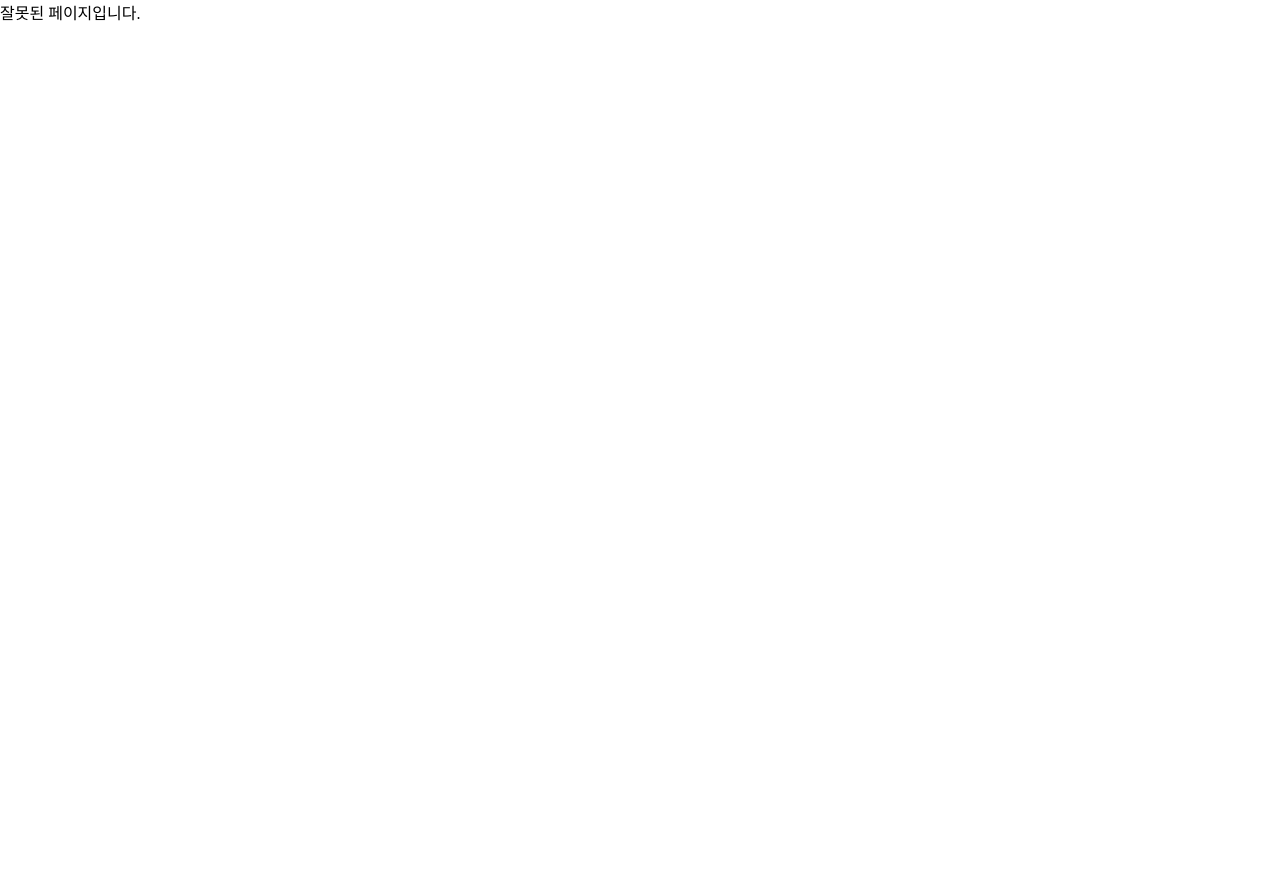
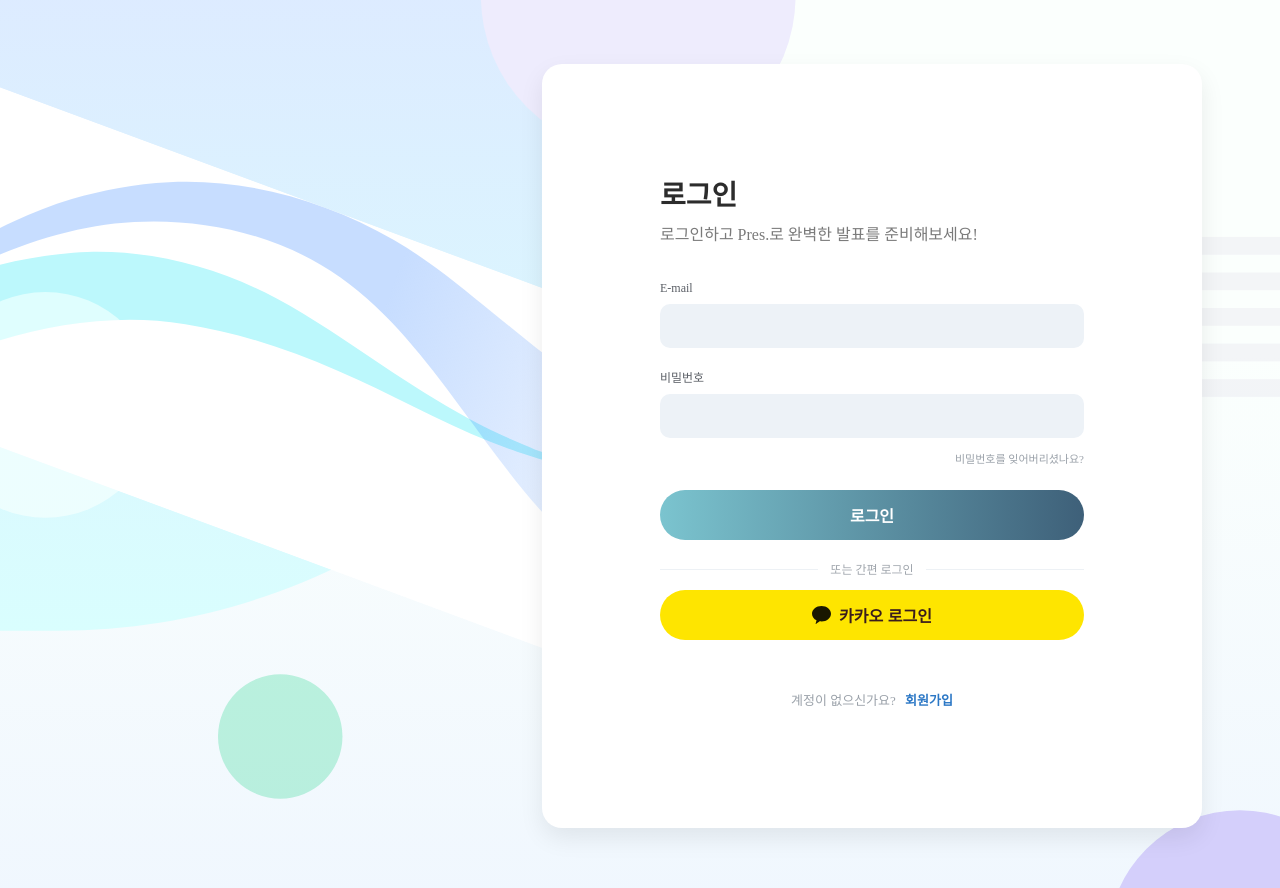
Before and after one commit to CAPSTONE-PRES/FE, a React (Vite) app: page /login in a window 1280 px wide. Before the commit the page ends 800 px from the top, so only its background shows below. Built offline with nearby package versions, Linux system fonts and the light colour scheme; a web font is replaced by a local one.

Commit message:
feat: 로그인페이지 구현 완료

```diff
--- a/src/App.jsx
+++ b/src/App.jsx
@@ -8,6 +8,7 @@ import Class from "./pages/Class";
 import Notfound from "./pages/Notfound";
 import Storage from "./pages/Storage";
 import Settings from "./pages/Settings";
+import Login from "./pages/Login";
 
 export const DataContext = createContext();
 
@@ -122,6 +123,7 @@ function App() {
         >
           <Routes>
             <Route path="/" element={<Home />} />
+            <Route path="/login" element={<Login />} />
             <Route path="/class/:id" element={<Class />} />
             <Route path="/classHome" element={<ClassHome />} />
             <Route path="/multiScreen/:id" element={<MultiScrren />} />
--- /dev/null
+++ b/src/components/PrimaryButton.jsx
@@ -0,0 +1,13 @@
+import React from "react";
+import "../styles/PrimaryButton.css";
+
+const PrimaryButton = ({ children, type = "button", disabled = false, onClick, className = "" }) => {
+  const classes = ["btn", "btn-primary", className].filter(Boolean).join(" ");
+  return (
+    <button type={type} disabled={disabled} onClick={onClick} className={classes}>
+      {children}
+    </button>
+  );
+};
+
+export default PrimaryButton;
--- /dev/null
+++ b/src/pages/Login.jsx
@@ -0,0 +1,67 @@
+import React, { useState } from "react";
+import { Link } from "react-router-dom";
+import "../styles/Login.css";
+import PrimaryButton from "../components/PrimaryButton";
+import iconKakao from "../assets/SVG_Login/icon-kakaoLogo.svg";
+
+const Login = () => {
+  const [email, setEmail] = useState("");
+  const [password, setPassword] = useState("");
+
+  const handleSubmit = (e) => {
+    e.preventDefault();
+    // submit placeholder
+  };
+
+  return (
+    <div className="LoginPage">
+      <section className="LoginCard">
+        <div className="LoginCard__inner">
+          <div className="login-header">
+            <h1 className="login-title">로그인</h1>
+            <p className="login-subtitle">로그인하고 Pres.로 완벽한 발표를 준비해보세요!</p>
+          </div>
+
+          <form className="login-form" onSubmit={handleSubmit}>
+            <label className="field-label" htmlFor="email">E-mail</label>
+            <input
+              id="email"
+              type="email"
+              className="text-input"
+              value={email}
+              onChange={(e) => setEmail(e.target.value)}
+            />
+
+            <label className="field-label" htmlFor="password">비밀번호</label>
+            <input
+              id="password"
+              type="password"
+              className="text-input"
+
+              value={password}
+              onChange={(e) => setPassword(e.target.value)}
+            />
+
+            <div className="password-help">비밀번호를 잊어버리셨나요?</div>
+
+            <PrimaryButton type="submit">로그인</PrimaryButton>
+          </form>
+
+          <div className="divider">
+            <span>또는 간편 로그인</span>
+          </div>
+
+          <button className="btn btn-kakao" type="button">
+            <img src={iconKakao} className="kakao-dot" /> 카카오 로그인
+          </button>
+
+          <div className="signup-cta">
+            계정이 없으신가요? <Link to="#" className="link">회원가입</Link>
+          </div>
+        </div>
+      </section>
+    </div>
+  );
+};
+
+export default Login;
--- /dev/null
+++ b/src/styles/Login.css
@@ -0,0 +1,144 @@
+.LoginPage {
+  min-height: 100vh;
+  display: flex;
+  align-items: flex-start;
+  justify-content: flex-end;
+  background-color: #f6fbff;
+  background-image: url("../assets/SVG_Login/Login_Bg.svg");
+  background-repeat: no-repeat;
+  background-size: cover;
+  background-position: center;
+  padding: 64px 24px 24px;
+  font-family: "NotoSans";
+}
+
+.LoginCard {
+    height: 518px;
+  width: 424px;
+  background: #ffffff;
+  border-radius: 20px;
+  box-shadow: 0 10px 24px rgba(0, 0, 0, 0.08);
+  padding: 123px 118px;
+  margin-right: 54px;
+  display: flex;
+  align-items: center;
+}
+
+.LoginCard__inner {
+  width: 424px;
+  max-width: 480px;
+  display: flex;
+  flex-direction: column;
+}
+
+.login-header {
+  margin-bottom: 24px;
+}
+
+.login-title {
+  margin: 0 0 8px;
+  font-size: 28px;
+  font-weight: 800;
+  color: #2c2c2c;
+  font-family: "GothicA1";
+}
+
+.login-subtitle {
+  margin: 0;
+  color: #7A7A7A;
+  font-size: 16px;
+  font-weight: 500;
+}
+
+.login-form {
+  display: flex;
+  flex-direction: column;
+  gap: 8px;
+}
+
+.field-label {
+  margin-top: 12px;
+  font-size: 12px;
+  color: #5b5f66;
+}
+
+.text-input {
+  height: 44px;
+  width: 392px;
+  border-radius: 10px;
+  border: 1px ;
+  background: #EDF2F7;
+  padding: 0 16px;
+  outline: none;
+  font-size: 14px;
+}
+
+.text-input:focus {
+  border-color: #9fd2e5;
+  box-shadow: 0 0 0 3px rgba(74, 174, 204, 0.15);
+}
+
+.password-help {
+  text-align: right;
+  margin-top: 4px;
+  font-size: 11px;
+  color: #9aa1a9;
+}
+
+.btn {
+  height: 50px;
+  width: 424px;
+  border: none;
+  border-radius: 25px;
+  font-weight: 700;
+  font-size: 16px;
+  cursor: pointer;
+}
+
+.divider {
+  display: flex;
+  align-items: center;
+  gap: 12px;
+  margin: 20px 0 12px;
+  color: #a0a6ad;
+  font-size: 12px;
+}
+
+.divider::before,
+.divider::after {
+  content: "";
+  flex: 1 1 0;
+  height: 1px;
+  background: #edf1f5;
+}
+
+.btn-kakao {
+  background: #fee500;
+  color: #3a1d1d;
+  font-size: 16px;
+  display: flex;
+  align-items: center;
+  justify-content: center;
+  gap: 8px;
+}
+
+.kakao-dot {
+  width: 19px;
+  height: 18px;
+  display: inline-block;
+}
+
+.signup-cta {
+  text-align: center;
+  margin-top: 40px;
+  padding: 10px;
+  color: #9aa1a9;
+  font-size: 13px;
+}
+
+.signup-cta .link {
+  color: #2b77c5;
+  font-weight: 700;
+  text-decoration: none;
+  margin-left: 6px;
+}
--- /dev/null
+++ b/src/styles/PrimaryButton.css
@@ -0,0 +1,14 @@
+.btn {
+  height: 50px;
+  width: 424px;
+  border: none;
+  border-radius: 999px;
+  font-weight: 700;
+  cursor: pointer;
+}
+
+.btn-primary {
+  margin-top: 16px;
+  background: linear-gradient(90deg, #7bc4cf 0%, #3e6079 100%);
+  color: #ffffff;
+}
```
Also changed, not shown: src/assets/SVG_Login/Login_Bg.svg (added), src/assets/SVG_Login/icon-kakaoLogo.svg (added).
